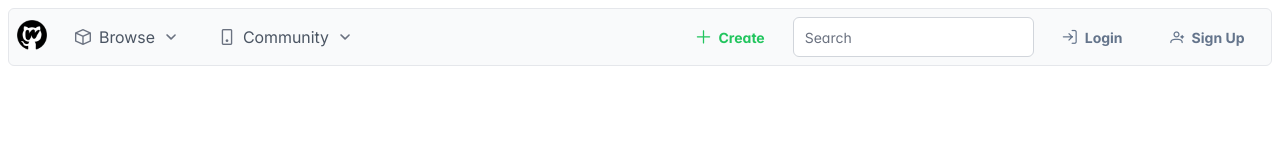
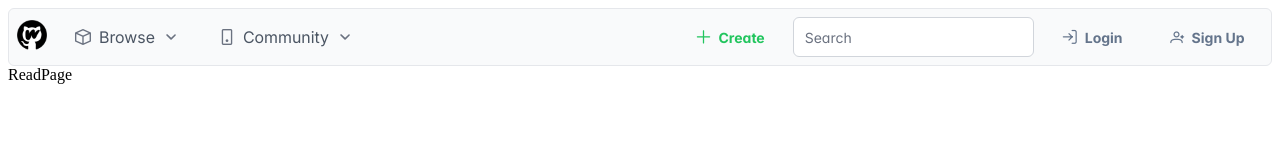
Before and after one commit to gittpad/gittpad.github.io, a React (Vite) app: page /#/read/1/1 in a window 1280 px wide. Shown: the top 160 px of the page. Built offline with nearby package versions, Linux system fonts and the light colour scheme.

Commit message:
read page added

```diff
--- a/src/App.tsx
+++ b/src/App.tsx
@@ -2,6 +2,7 @@ import Nav from './components/Nav';
 import BookPage from './pages/BookPage';
 import HomePage from './pages/HomePage';
 import { HashRouter as Router, Routes, Route } from 'react-router-dom';
+import ReadPage from './pages/ReadPage';
 
 function App() {
 
@@ -13,6 +14,7 @@ function App() {
       <Routes>
         <Route path='/' element={<HomePage/>}/>
         <Route path='/book/:id' element={<BookPage/>}/>
+        <Route path='/read/:bookid/:page' element={<ReadPage/>}/>
       </Routes>
     </Router>
     </div>
--- a/src/pages/BookPage.tsx
+++ b/src/pages/BookPage.tsx
@@ -2,12 +2,14 @@
 // import remarkGfm from 'remark-gfm'
 import { useParams } from 'react-router-dom'
 import Book from '../components/Book'
-
+import { Button } from 'primereact/button';
 import { Skeleton } from 'primereact/skeleton';
+import { useNavigate } from 'react-router-dom';
 
 function BookPage() {
 
   let {id} = useParams()
+  const navigate = useNavigate();
 //     const markdown = `# A demo of
 
 
@@ -69,11 +71,12 @@ function BookPage() {
           <Skeleton width="5rem" className="mb-2"></Skeleton>
           <Skeleton height="2rem" className="mb-2"></Skeleton>
           <Skeleton width="10rem" height="4rem"></Skeleton>
-          <Skeleton className="mb-2"></Skeleton>
-          <Skeleton width="5rem" className="mb-2"></Skeleton>
+
+          <Button onClick={()=>navigate('/read/test/1')} label="Read" severity="success" />
         </div>
       </div>
       <p>id is: {id}</p>
+
     </div>
     </>
   )
--- /dev/null
+++ b/src/pages/ReadPage.tsx
@@ -0,0 +1,9 @@
+import React from 'react'
+
+function ReadPage() {
+  return (
+    <div>ReadPage</div>
+  )
+}
+
+export default ReadPage
```
